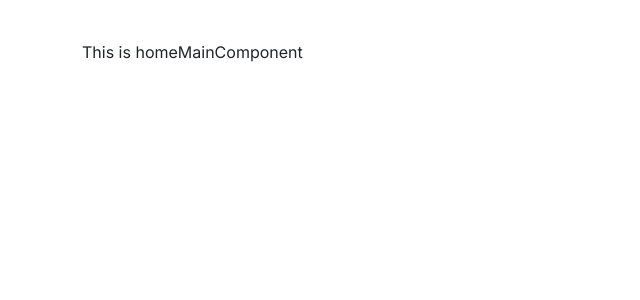
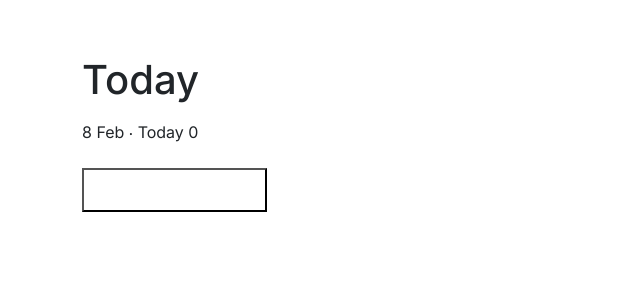
Before and after one commit to Oliulla/jt-todo-application, a Next.js app: page / in a window 1280 px wide. Shown: the top 300 px of the page, without its empty margins (0-640 px from the left). Built offline with nearby package versions, Linux system fonts and the light colour scheme.

Commit message:
:sparkles: Done Button for create todo for today

```diff
--- a/components/__shared_one_time/Home/Home.jsx
+++ b/components/__shared_one_time/Home/Home.jsx
@@ -1,10 +1,41 @@
-import React from "react";
+import { CiCirclePlus } from "react-icons/ci";
+
+// Months array
+const monthArr = [
+  "Jan",
+  "Feb",
+  "Mar",
+  "Apr",
+  "May",
+  "Jun",
+  "Jul",
+  "Aug",
+  "Sep",
+  "Oct",
+  "Nov",
+  "Dec",
+];
 
 const HomeMainComponent = () => {
+  const date = new Date();
+  const today = date.getDate();
+  const month = date.getMonth();
 
   return (
-    <div>
-      This is homeMainComponent
+    <div className="mt-3">
+      <h1>Today</h1>
+      <div className="my-3">
+        <span>
+          {today} {monthArr[month]}{" "}
+        </span>{" "}
+        ‧ <span>Today</span> <span>0</span>
+      </div>
+      <div className="my-4">
+        <button className="bg-transparent btn-custom d-flex justify-items-center gap-3 py-2 px-3">
+          <CiCirclePlus className="plus-icon" />
+          <span>Add New Task</span>
+        </button>
+      </div>
     </div>
   );
 };
--- a/styles/globals.css
+++ b/styles/globals.css
@@ -17,3 +17,27 @@ a:hover {
   background-color: cyan;
   color: #0e0f0f;
 }
+
+/* Button customisation */
+.btn-custom {
+  color: #fff;
+  transition: all ease-in-out 0.3s;
+}
+
+.btn-custom:hover {
+  color: #ca0909;
+}
+
+/* React Icons Styles */
+.plus-icon {
+  width: 24px;
+  height: 24px;
+  transition: all ease-in 0.2s;
+  border-radius: 100%;
+  color: #fff;
+}
+
+.btn-custom:hover .plus-icon{
+  background-color: #ca0909;
+  color: #000;
+}
```
